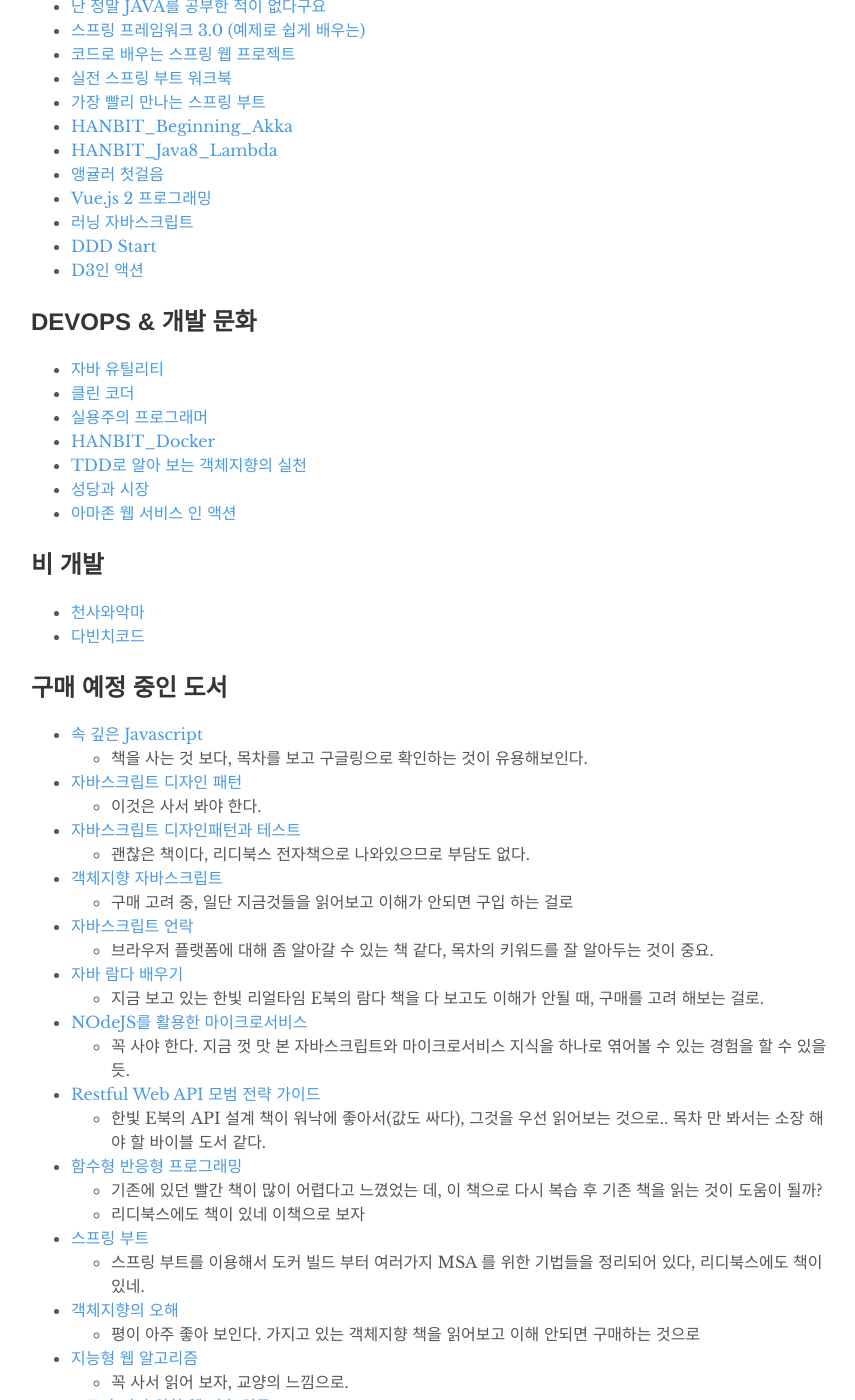
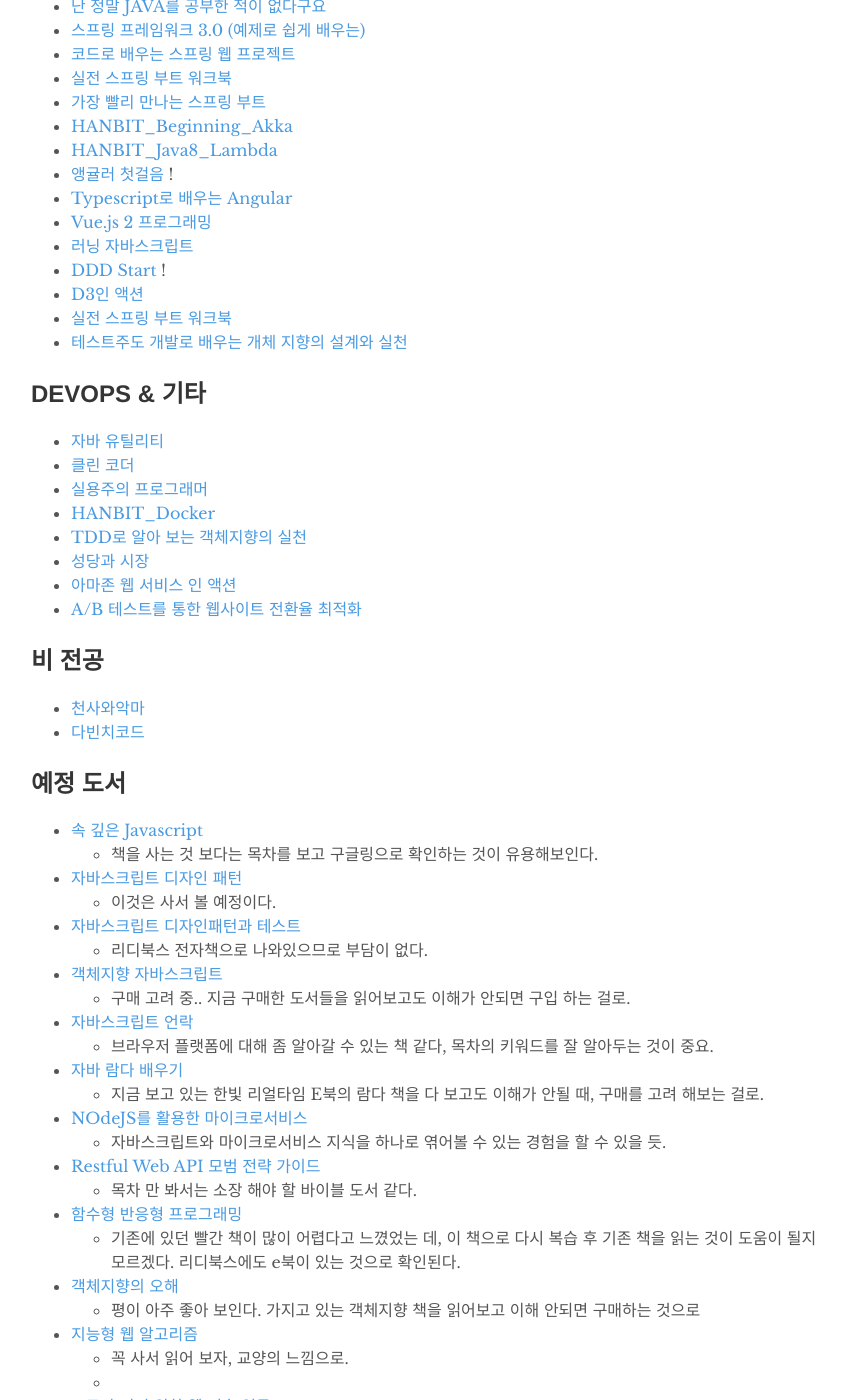
Before and after one commit to glqdlt/glqdlt.github.io, a Jekyll site: the page built from reviews.md, in a window 1280 px wide and 1400 px high, scrolled down 787 px. Shown: the whole window, without its empty margins (209-1064 px from the left). Built offline with Jekyll 4.4.1, drawn with Linux system fonts in a browser that asks for light colours; comment, search, counter and statistics services are not loaded.

```diff
--- a/reviews.md
+++ b/reviews.md
@@ -5,7 +5,7 @@ author: "glqdlt"
 permalink: reviews
 ---
 
-# 지금까지 읽은 도서
+# 엔지니어링
 
 
 ## 아키텍처
@@ -30,14 +30,17 @@ permalink: reviews
 + [가장 빨리 만나는 스프링 부트](#)
 + [HANBIT_Beginning_Akka](#)
 + [HANBIT_Java8_Lambda](#)
-+ [앵귤러 첫걸음](#)
++ [앵귤러 첫걸음](#) !
++ [Typescript로 배우는 Angular](#)
 + [Vue.js 2 프로그래밍](#)
 + [러닝 자바스크립트](#)
-+ [DDD Start](#)
++ [DDD Start](#) !
 + [D3인 액션](#)
++ [실전 스프링 부트 워크북](#)
++ [테스트주도 개발로 배우는 개체 지향의 설계와 실천](#)
 
 
-## DEVOPS & 개발 문화
+## DEVOPS & 기타
 
 + [자바 유틸리티](#)
 + [클린 코더](#)
@@ -46,27 +49,29 @@ permalink: reviews
 + [TDD로 알아 보는 객체지향의 실천](#)
 + [성당과 시장](#)
 + [아마존 웹 서비스 인 액션](#)
++ [A/B 테스트를 통한 웹사이트 전환율 최적화](#)
 
-## 비 개발
+
+## 비 전공
 
 + [천사와악마](#)
 + [다빈치코드](#)
 
 
 
-## 구매 예정 중인 도서
+## 예정 도서
 
 + [속 깊은 Javascript](http://book.naver.com/bookdb/book_detail.nhn?bid=11282182)
-     * 책을 사는 것 보다, 목차를 보고 구글링으로 확인하는 것이 유용해보인다.
+     * 책을 사는 것 보다는 목차를 보고 구글링으로 확인하는 것이 유용해보인다.
 
 + [자바스크립트 디자인 패턴](http://book.naver.com/bookdb/book_detail.nhn?bid=10824738)
-    * 이것은 사서 봐야 한다.
+    * 이것은 사서 볼 예정이다.
 
 + [자바스크립트 디자인패턴과 테스트](https://ridibooks.com/v2/Detail?id=754020259)
-    * 괜찮은 책이다, 리디북스 전자책으로 나와있으므로 부담도 없다.
+    * 리디북스 전자책으로 나와있으므로 부담이 없다.
 
 + [객체지향 자바스크립트](http://m.book.naver.com/bookdb/book_detail.nhn?biblio.bid=12595865)
-    * 구매 고려 중, 일단 지금것들을 읽어보고 이해가 안되면 구입 하는 걸로
+    * 구매 고려 중.. 지금 구매한 도서들을 읽어보고도 이해가 안되면 구입 하는 걸로.
 
 + [자바스크립트 언락](http://book.naver.com/bookdb/book_detail.nhn?bid=12327714)
     * 브라우저 플랫폼에 대해 좀 알아갈 수 있는 책 같다, 목차의 키워드를 잘 알아두는 것이 중요.
@@ -75,25 +80,23 @@ permalink: reviews
     * 지금 보고 있는 한빛 리얼타임 E북의 람다 책을 다 보고도 이해가 안될 때, 구매를 고려 해보는 걸로.
 
 * [NOdeJS를 활용한 마이크로서비스](http://book.naver.com/bookdb/book_detail.nhn?bid=12452996)
-    * 꼭 사야 한다. 지금 껏 맛 본 자바스크립트와 마이크로서비스 지식을 하나로 엮어볼 수 있는 경험을 할 수 있을 듯.
+    * 자바스크립트와 마이크로서비스 지식을 하나로 엮어볼 수 있는 경험을 할 수 있을 듯.
 
 * [Restful Web API 모범 전략 가이드](http://book.naver.com/bookdb/book_detail.nhn?bid=9520318)
-    * 한빛 E북의 API 설계 책이 워낙에 좋아서(값도 싸다), 그것을 우선 읽어보는 것으로.. 목차 만 봐서는 소장 해야 할 바이블 도서 같다.
+    * 목차 만 봐서는 소장 해야 할 바이블 도서 같다.
 
 * [함수형 반응형 프로그래밍](http://book.naver.com/bookdb/book_detail.nhn?bid=12285041)
-    * 기존에 있던 빨간 책이 많이 어렵다고 느꼈었는 데, 이 책으로 다시 복습 후 기존 책을 읽는 것이 도움이 될까?
-    * 리디북스에도 책이 있네 이책으로 보자
-
-+ [스프링 부트](http://book.naver.com/product/go.nhn?bid=12095873&cpName=ridi&url=https%3A%2F%2Fridibooks.com%2Fbooks%2F443000495%3Freferer%3Dnaver_book%26referer%3Dnaver_book)
-    + 스프링 부트를 이용해서 도커 빌드 부터 여러가지 MSA 를 위한 기법들을 정리되어 있다, 리디북스에도 책이 있네.
+    * 기존에 있던 빨간 책이 많이 어렵다고 느꼈었는 데, 이 책으로 다시 복습 후 기존 책을 읽는 것이 도움이 될지 모르겠다. 리디북스에도 e북이 있는 것으로 확인된다.
 
 + [객체지향의 오해](http://book.naver.com/bookdb/book_detail.nhn?bid=9145968)
     + 평이 아주 좋아 보인다. 가지고 있는 객체지향 책을 읽어보고 이해 안되면 구매하는 것으로
 
 + [지능형 웹 알고리즘](http://book.naver.com/bookdb/book_detail.nhn?bid=12724573)
     + 꼭 사서 읽어 보자, 교양의 느낌으로.
+    +
 + [프로가 되기 위한 웹 기술 입문](http://m.book.naver.com/bookdb/book_detail.nhn?biblio.bid=6876538)
     + 오래 된 책이므로 사서 보지는 말고, 목차를 키워드 검색에 활용하기로 한다. 검색 후 지식을 포스트하는 것을 잊지 말자.
+    +
 + [자바 퍼즐러](http://www.hanbit.co.kr/store/books/look.php?p_code=B3886341469)
     + 오래 된 책(jdk5) 이지만, 구성과 완성도가 높다고 한다. 읽을 지 말지는 고민. (이펙티브 자바 부터 읽는 게 좋지 않을까?)
 
```
Also changed, not shown: _posts/2018-01-15-왜 Jquery를 쓰지 않을까.md (deleted, +0 -56 lines), _posts/2018-03-15-왜 Jquery를 쓰지 않을까.md (renamed from _posts/2018-03-15-왜 Jquery를 쓰지 않을까.1.md, +4 -5 lines).
